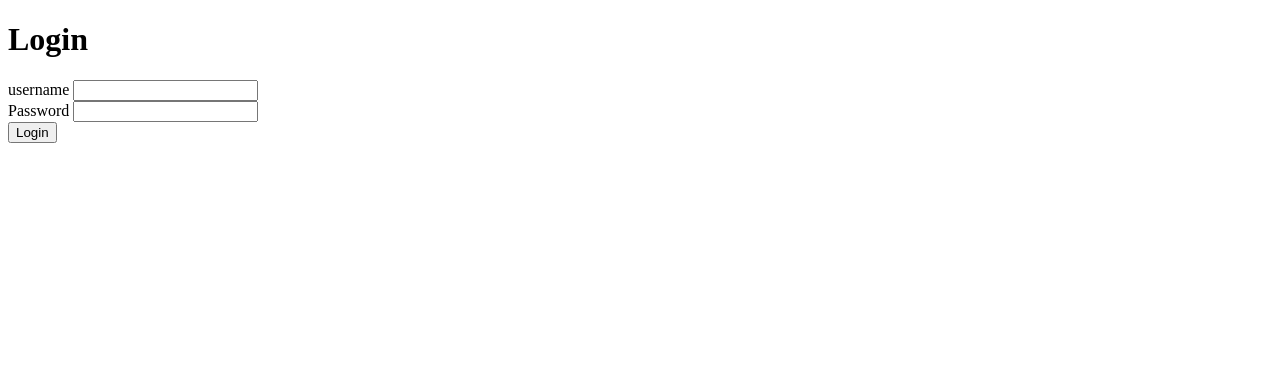
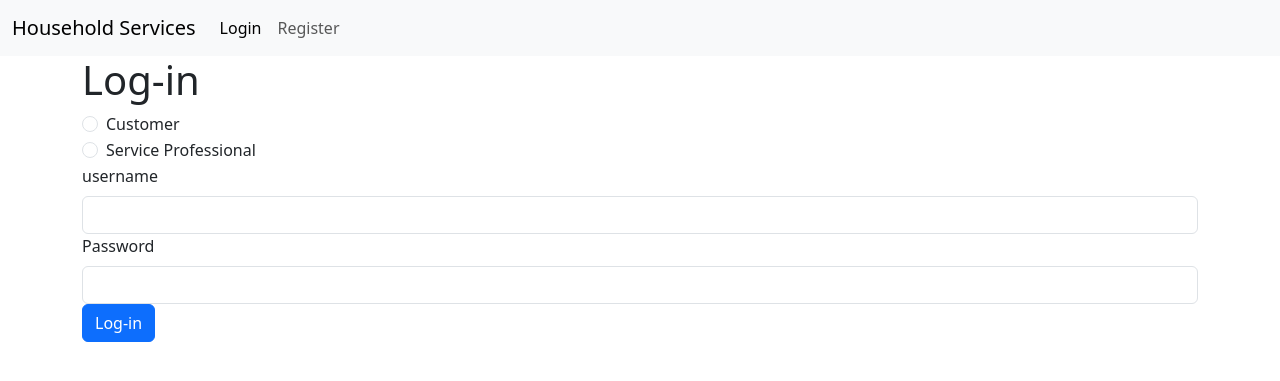
Before and after one commit to LeviTheScout/Household_Services_Application, a Flask app: page / in a window 1280 px wide. Shown: the top 381 px of the page. Run offline with Flask 3, Linux system fonts and the light colour scheme; parts of the project's set-up code (start-up, migrations or seed data) failed here and were passed over.

Commit message:
login/signup

```diff
--- a/app.py
+++ b/app.py
@@ -12,6 +12,5 @@ import models
 
 import routes
 
-
 if __name__=='__main__':
     app.run(debug=True)
--- a/routes.py
+++ b/routes.py
@@ -1,6 +1,82 @@
-from flask import render_template
+from flask import render_template,request,redirect,url_for,flash
 from app import app
+from models import db, Service,ServiceProfessional,ServiceRequest,Customer
+from werkzeug.security import generate_password_hash,check_password_hash
 
 @app.route('/')
-def index():
+def login():
     return render_template('login.html')
+
+@app.route('/',methods=['POST'])
+def login_post():
+    role=request.form.get('user_role')
+    username=request.form.get('username')
+    password=request.form.get('password')
+
+    if not username or not password:
+        flash('Fill the empty fields')
+        return redirect(url_for('login'))
+
+    if role=='customer':
+        customer=Customer.query.filter_by(username=username).first()
+
+        if customer and check_password_hash(customer.passhash,password):
+            return redirect('userdash.html')
+        else:
+            flash('User does not exist!')
+            return redirect(url_for('signup'))
+
+    elif role=='service_professional':
+        professional=ServiceProfessional.query.filter_by(username=username).first()
+        if professional and check_password_hash(professional.passhash,password):
+            return #do this please
+        else:
+            flash('User does not exist!')
+            return redirect(url_for('login'))
+    return render_template('login.html')
+
+@app.route('/signup')
+def signup():
+    return render_template('register.html')
+
+@app.route('/signup',methods=['POST'])
+def signup_post():
+    username=request.form.get('username')
+    password=request.form.get('password')
+    confirm_password=request.form.get('confirm_password')
+    name=request.form.get('name')
+    role=request.form.get('user_role')
+
+    if not username or not password or not confirm_password:
+        flash('Fill the empty fields')
+        return redirect(url_for('signup'))
+    if password != confirm_password:
+        flash('Password is not matching.')
+        return redirect(url_for('signup'))
+
+    customer=Customer.query.filter_by(username=username).first()
+
+    profesional=ServiceProfessional.query.filter_by(username=username).first()
+
+    if customer or profesional:
+        flash('Username is already taken.')
+        return redirect(url_for('signup'))
+    password_hash=generate_password_hash(password)
+
+    if role=='customer':
+        new_customer = Customer(username=username,passhash=password_hash, name=name)
+        db.session.add(new_customer)
+    elif role=='service_professional':
+        new_professional=ServiceProfessional(username=username,passhash=password_hash, name=name)
+        db.session.add(new_professional)
+
+    db.session.commit()
+    return redirect(url_for('login'))
+
+@app.route('/dashboard')
+def dashboard():
+    return render_template()
+
+@app.route('/admindash')
+def admin_dashboard():
+    return render_template('admindash.html')
--- /dev/null
+++ b/templates/layout.html
@@ -0,0 +1,41 @@
+<!DOCTYPE html>
+<html lang="en">
+<head>
+    <meta charset="UTF-8">
+    <meta name="viewport" content="width=device-width, initial-scale=1.0">
+    <title>{% block title %}
+        Household App
+    {% endblock %}</title>
+
+    <link href="https://cdn.jsdelivr.net/npm/bootstrap@5.3.3/dist/css/bootstrap.min.css" rel="stylesheet" integrity="sha384-QWTKZyjpPEjISv5WaRU9OFeRpok6YctnYmDr5pNlyT2bRjXh0JMhjY6hW+ALEwIH" crossorigin="anonymous">
+
+    {% block style %}
+
+    {% endblock %}
+</head>
+<body>
+    {% include 'navbar.html'   %}
+    <!doctype html>
+
+    {% with messages = get_flashed_messages() %}
+    {% if messages %}
+        {% for message in messages %}
+        <div class="alert alert-danger" role="alert">
+            {{ message }}
+          </div>
+        {% endfor %}
+    {% endif %}
+    {% endwith %}
+{% block body %}{% endblock %}
+    <div class="container">
+    {% block content %}
+
+    {% endblock %}
+    </div>
+    {% block script %}
+
+    {% endblock %}
+    <script src="https://cdn.jsdelivr.net/npm/bootstrap@5.3.3/dist/js/bootstrap.bundle.min.js" integrity="sha384-YvpcrYf0tY3lHB60NNkmXc5s9fDVZLESaAA55NDzOxhy9GkcIdslK1eN7N6jIeHz" crossorigin="anonymous"></script>
+
+</body>
+</html>
--- a/templates/login.html
+++ b/templates/login.html
@@ -1,26 +1,36 @@
-<!DOCTYPE html>
-<html lang="en">
-<head>
-    <meta charset="UTF-8">
-    <meta name="viewport" content="width=device-width, initial-scale=1.0">
-    <title>House Hold Services</title>
-</head>
-<body>
-    <h1> Login </h1>
-    <form action="">
-        <div class="form-group">
-            <label for="username"> username</label>
-            <input type="text" name="username">
+{% extends 'layout.html' %}
+{% block title %}
+    Log-in
+{% endblock %}
+
+{% block content %}
+    <h1>Log-in</h1>
+
+    <form action="" class="form" method="post">
+        <div class="form-check">
+            <input class="form-check-input" type="radio" name="user_role" id="flexRadioDefault1" value="customer">
+            <label class="form-check-label" for="flexRadioDefault1">
+              Customer
+            </label>
+          </div>
+          <div class="form-check">
+            <input class="form-check-input" type="radio" name="user_role" id="flexRadioDefault2" value="service_professional">
+            <label class="form-check-label" for="flexRadioDefault2">
+              Service Professional
+            </label>
         </div>
         <div class="form-group">
-            <label for="password"> Password</label>
-            <input type="password" name="password">
+            <label for="username" class="form-label"> username </label>
+            <input type="text"
+            class="form-control" name="username" required>
         </div>
         <div class="form-group">
-            <button type="submit">
-                Login
-            </button>
+            <label for="password" class="form-label"> Password </label>
+            <input type="password" name="password" required class="form-control">
+        </div>
+
+        <div class="form-group">
+            <input type="submit" value="Log-in" class="btn btn-primary">
         </div>
     </form>
-</body>
-</html>
+{% endblock %}
--- /dev/null
+++ b/templates/navbar.html
@@ -0,0 +1,18 @@
+<nav class="navbar navbar-expand-lg bg-body-tertiary">
+    <div class="container-fluid">
+      <a class="navbar-brand" href="/">Household Services</a>
+      <button class="navbar-toggler" type="button" data-bs-toggle="collapse" data-bs-target="#navbarNav" aria-controls="navbarNav" aria-expanded="false" aria-label="Toggle navigation">
+        <span class="navbar-toggler-icon"></span>
+      </button>
+      <div class="collapse navbar-collapse" id="navbarNav">
+        <ul class="navbar-nav">
+          <li class="nav-item">
+            <a class="nav-link active" aria-current="page" href="{{ url_for('login') }}">Login</a>
+          </li>
+          <li class="nav-item">
+            <a class="nav-link" href="{{ url_for('signup') }}">Register</a>
+
+        </ul>
+      </div>
+    </div>
+</nav>
```
Also changed, not shown: models.py (+63 -37 lines), templates/register.html (+41 -28 lines), 2 other files.
